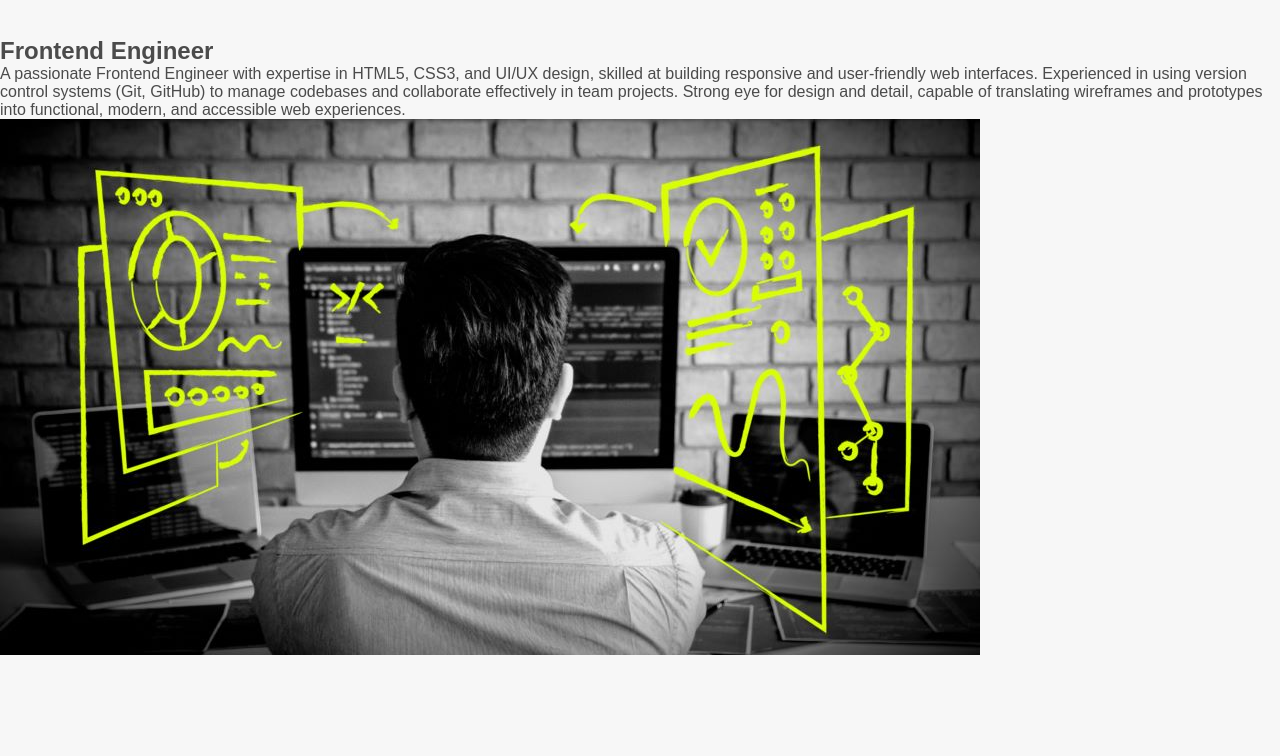
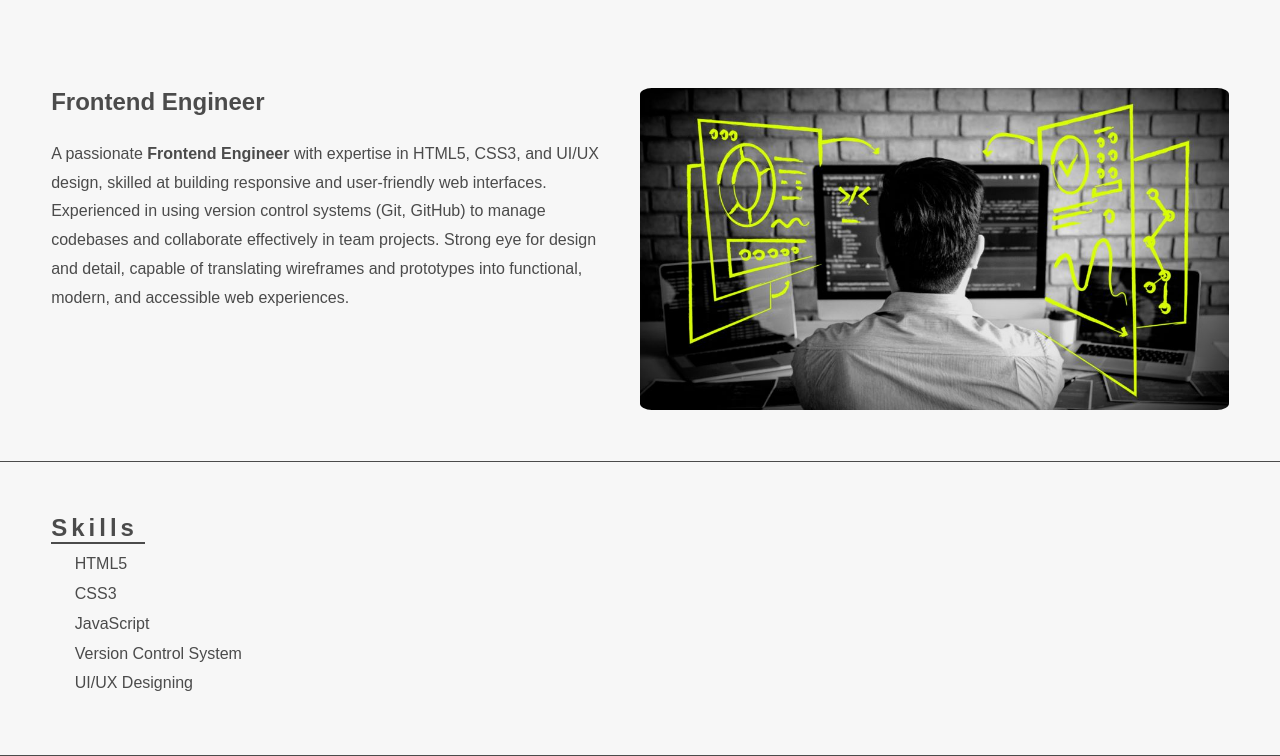
Before and after one commit to Ejazcs11/HTML-CSS-Portfolio, a plain HTML site: page index.html in a window 1280 px wide. Shown: the part 56-812 px from the top of the page. Drawn offline with Linux system fonts and the light colour scheme.

Commit message:
Added hero section and skills section

```diff
--- a/index.css
+++ b/index.css
@@ -26,6 +26,10 @@ header{
     margin-bottom: 3%;
 }
 
+header h2{
+    margin-left: 3%;
+}
+
  nav{
     width: 35%;
  }
@@ -42,3 +46,48 @@ li a{
     text-decoration: none;
     color:  rgb(75, 75, 75) ;
 }
+
+.hero{
+   display: grid;
+   grid-template-columns: repeat(auto-fit, minmax(300px, 1fr));
+   width: 100%;
+   padding: 4%;
+   border-bottom: 1px solid  rgb(75, 75, 75);
+
+}
+
+
+.intro h2{
+    margin-bottom: 1%;
+}
+
+.descrp{
+    padding: 3%;
+    padding-left: 0%;
+    line-height: 180%;
+}
+
+.hero img{
+    width: 100%;
+    border-radius: 2%;
+}
+
+.skills{
+   width: 100%;
+   padding: 4%;
+   border-bottom: 1px solid  rgb(75, 75, 75);
+
+}
+
+.skills h2{
+    margin-bottom: 1%;
+    width: 8%;
+    border-bottom: 2px solid  rgb(75, 75, 75);
+    letter-spacing: 4px;
+}
+
+.skills ul > li{
+    list-style: none;
+    margin-bottom: 1%;
+    padding-left: 2%;
+}
--- a/index.html
+++ b/index.html
@@ -25,9 +25,20 @@
         <section class="hero">
             <div class="intro">
                 <h2 class="frntnd">Frontend Engineer</h2>
-                 <p class="descrp">A passionate Frontend Engineer with expertise in HTML5, CSS3, and UI/UX design, skilled at building responsive and user-friendly web interfaces. Experienced in using version control systems (Git, GitHub) to manage codebases and collaborate effectively in team projects. Strong eye for design and detail, capable of translating wireframes and prototypes into functional, modern, and accessible web experiences.</p>
+                 <p class="descrp">A passionate <b>Frontend Engineer</b> with expertise in HTML5, CSS3, and UI/UX design, skilled at building responsive and user-friendly web interfaces. Experienced in using version control systems (Git, GitHub) to manage codebases and collaborate effectively in team projects. Strong eye for design and detail, capable of translating wireframes and prototypes into functional, modern, and accessible web experiences.</p>
             </div>
             <img src="images/front-end Engineer.jpg" alt="front-end">
+        </section>
+
+        <section class="skills">
+            <h2>Skills</h2>
+            <ul>
+                <li>HTML5</li>
+                <li>CSS3</li>
+                <li>JavaScript</li>
+                <li>Version Control System</li>
+                <li>UI/UX Designing</li>
+            </ul>
         </section>
     </article>
 
```
